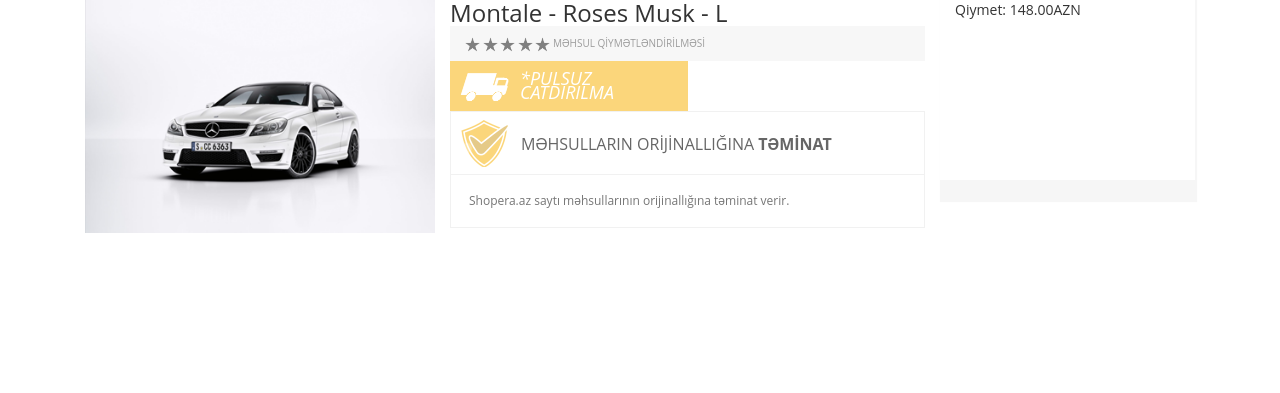
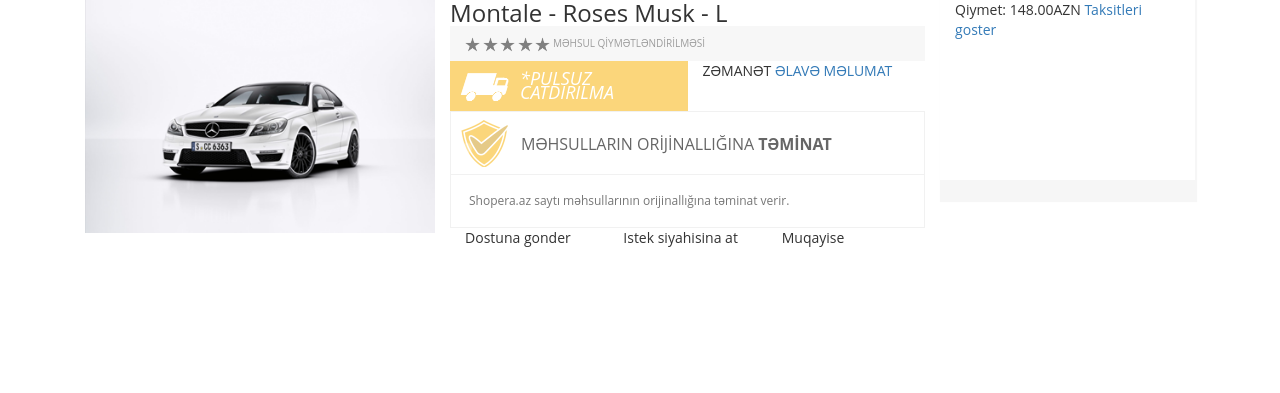
Before and after one commit to memmedovorkhan/e-commerce, a plain HTML site: page mehsul.html in a window 1280 px wide. Drawn offline with Linux system fonts and the light colour scheme.

Commit message:
mehsul sehifesinde yenilik

```diff
--- a/mehsul.html
+++ b/mehsul.html
@@ -27,15 +27,23 @@
 				CATDIRILMA
 
 			</div>
+			<div class="col-md-6 zemanet">
+				<span>ZƏMANƏT</span>
+				<a href="#">ƏLAVƏ MƏLUMAT</a>
+			</div>
 			<!-- <div class="col-md-12" height:"100px"></div> -->
 			<div class="col-md-12 teminat">MƏHSULLARIN ORİJİNALLIĞINA <strong>TƏMİNAT</strong></div>
 			<div class="col-md-12 teminat-sayt">Shopera.az saytı məhsullarının orijinallığına təminat verir.</div>
+			<div class="col-md-4 sent-friend "><div class="button-actions">Dostuna gonder</div></div>
+			<div class="col-md-4 add-wish "><div class="button-actions">Istek siyahisina at</div></div>
+			<div class="col-md-4 compare "><div class="button-actions">Muqayise</div></div>
 		</div>
 		<div class="col-md-3 product-buy">
 			<div class="col-md-12 qiymet">
 				<div class="col-md-12 qiymet-esas">
-					<span>Qiymet:</span>
-					<span>148.00AZN</span>
+					<span class="price-dec">Qiymet:</span>
+					<span class="price-value">148.00AZN</span>
+					<a href="#">Taksitleri goster</a>
 				</div>
 				<div class="col-md-12 product-news"></div>
 			</div>
```
